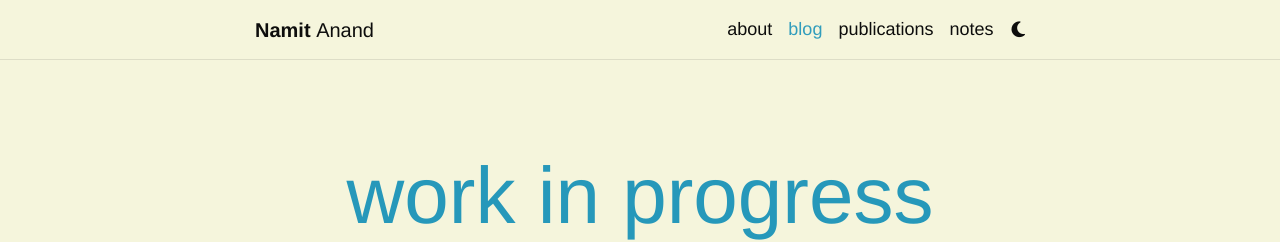
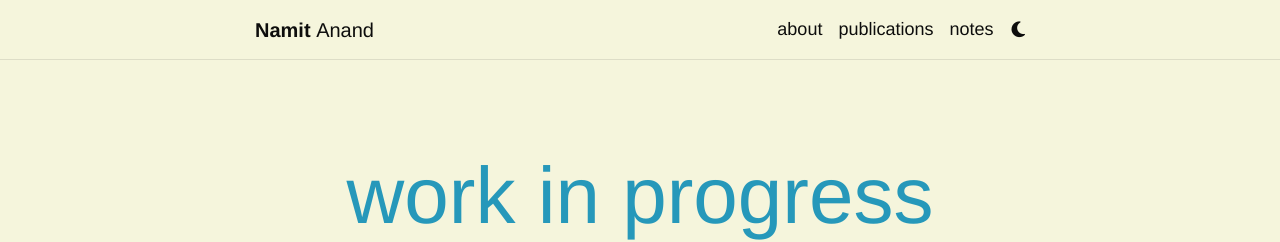
Before and after one commit to namitanand/namitanand.github.io, a Jekyll site: the page built from blog/index.html, in a window 1280 px wide. Shown: the top 242 px of the page. Built offline with Jekyll 4.4.1, drawn with Linux system fonts in a browser that asks for light colours; full-size pictures stand in for the smaller copies a plugin makes; comment, search, counter and statistics services are not loaded; a style sheet for code colours, icons or effects is not loaded.

Commit message:
font test

```diff
--- a/_includes/header.html
+++ b/_includes/header.html
@@ -53,14 +53,14 @@
               </li>
               {% if site.blog_nav_title %}
               <!-- Blog -->
-              <li class="nav-item {% if page.url contains 'blog' %}active{% endif %}">
-                <a class="nav-link" href="{{ '/blog/' | relative_url }}">{{ site.blog_nav_title }}
-                  {%- if page.url contains 'blog' -%}
-                  <span class="sr-only">(current)</span>
-                  {%- endif -%}
-                </a>
-              </li>
-              {%- endif %}
+              <!-- <li class="nav-item {% if page.url contains 'blog' %}active{% endif %}"> -->
+              <!--   <a class="nav-link" href="{{ '/blog/' | relative_url }}">{{ site.blog_nav_title }} -->
+              <!--     {%- if page.url contains 'blog' -%} -->
+              <!--     <span class="sr-only">(current)</span> -->
+              <!--     {%- endif -%} -->
+              <!--   </a> -->
+              <!-- </li> -->
+              <!-- {%- endif %} -->
 
               <!-- Other pages -->
               {%- assign sorted_pages = site.pages | sort: "nav_order" -%}
```
Also changed, not shown: _pages/about.md (+1 -1 lines).
